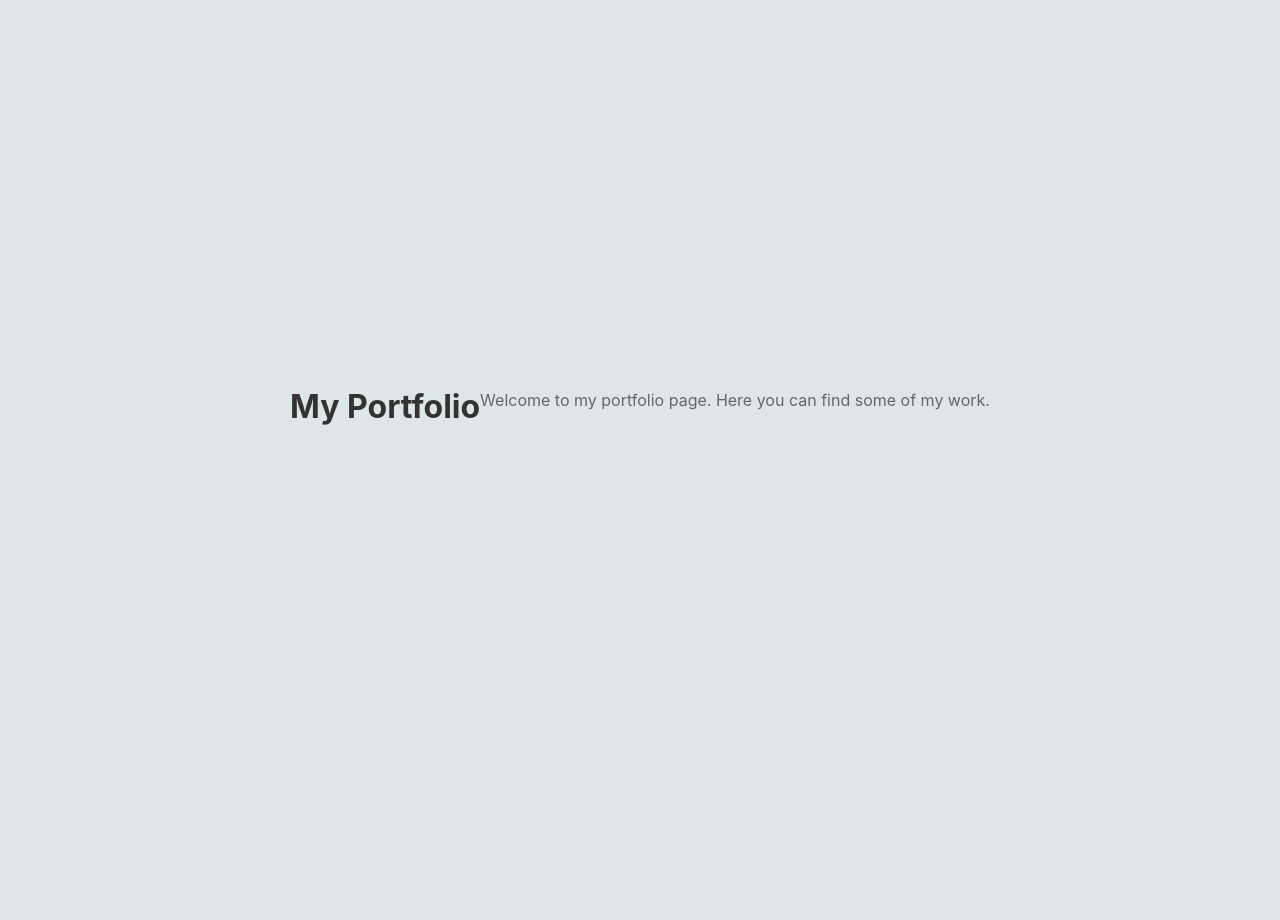
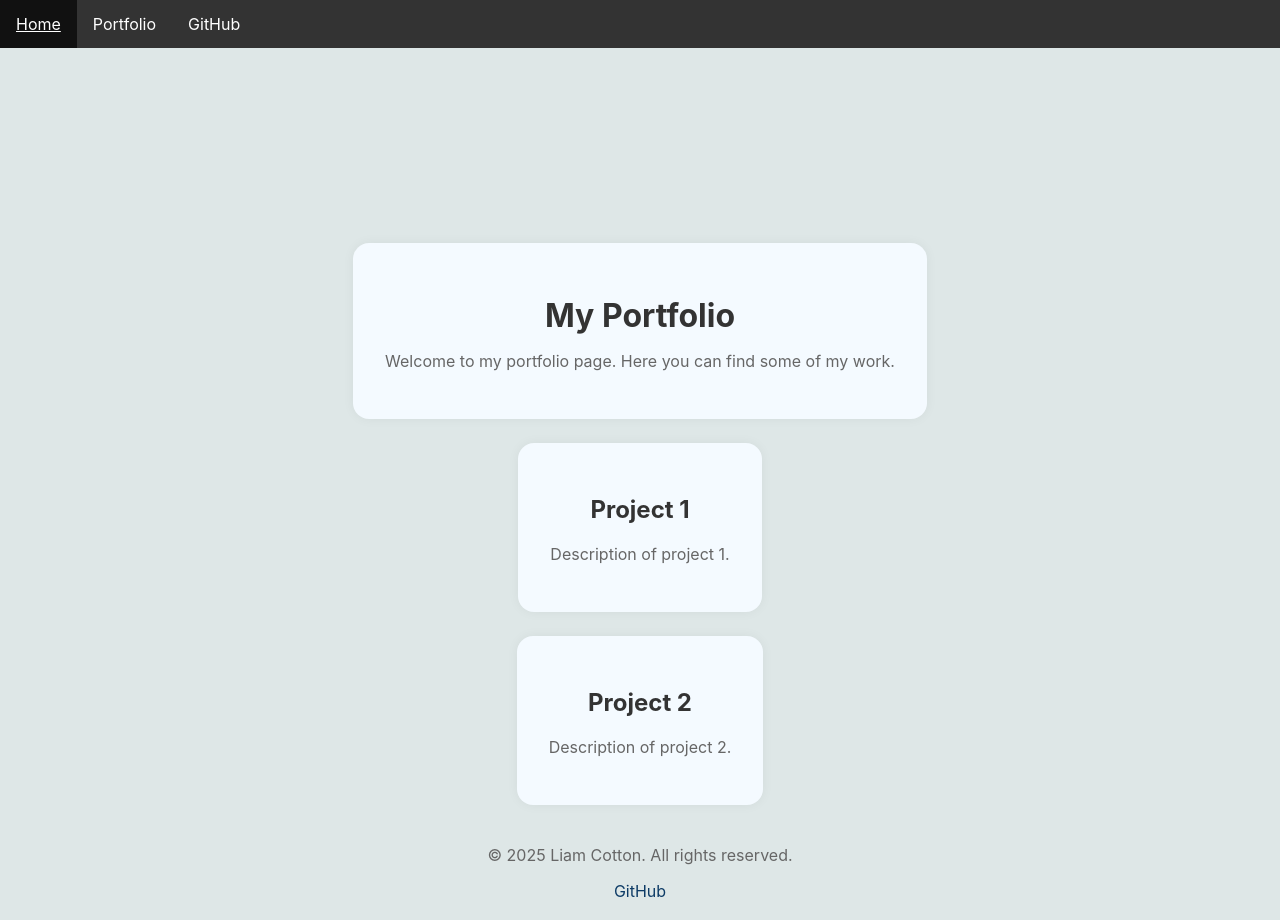
Before and after one commit to liamjcotton/liamjcotton.github.io, a plain HTML site: page portfolio.html in a window 1280 px wide. Before the commit the page ends 800 px from the top, so only its background shows below. Drawn offline with Linux system fonts and the light colour scheme.

Commit message:
done some stuff

```diff
--- a/portfolio.html
+++ b/portfolio.html
@@ -4,10 +4,35 @@
     <meta charset="UTF-8" />
     <title>Portfolio</title>
     <link rel="stylesheet" href="styles.css" />
+    <style>
+        body{
+            padding-top: 7.5rem;
+        }
+    </style>
 </head>
 <body>
-    <h1>My Portfolio</h1>
-    <br />
-    <p>Welcome to my portfolio page. Here you can find some of my work.</p>
+    <nav>
+        <ul>
+            <li><a href="index.html">Home</a></li>
+            <li><a href="portfolio.html">Portfolio</a></li>
+            <li><a href="https://github.com/liamjcotton">GitHub</a></li>
+        </ul>
+    </nav>
+    <div class="container">
+        <h1>My Portfolio</h1>
+        <p>Welcome to my portfolio page. Here you can find some of my work.</p>
+    </div>
+    <div class="project">
+        <h2>Project 1</h2>
+        <p>Description of project 1.</p>
+    </div>
+    <div class="project">
+        <h2>Project 2</h2>
+        <p>Description of project 2.</p>
+    </div>
 </body>
+<footer>
+    <p>© 2025 Liam Cotton. All rights reserved.</p>
+    <p><a href="https://github.com/liamjcotton">GitHub</a></p>
+</footer>
 </html>
--- a/styles.css
+++ b/styles.css
@@ -4,12 +4,21 @@ body {
       background: #DEE7E7;
       color: #333;
       display: flex;
+      flex-direction: column;
       align-items: center;
       justify-content: center;
+      gap: 1.5rem;
       height: 100vh;
       text-align: center;
     }
     .container {
+      padding: 2rem;
+      border-radius: 1rem;
+      box-shadow: 0 0 12px rgba(0, 0, 0, 0.05);
+      background: #F4FAFF;
+      margin-top: 7.5rem;
+    }
+    .project {
       padding: 2rem;
       border-radius: 1rem;
       box-shadow: 0 0 12px rgba(0, 0, 0, 0.05);
@@ -27,3 +36,36 @@ body {
       color: #0D3B66;
       text-decoration: none;
     }
+    a:hover {
+      text-decoration: underline;
+    }
+ul {
+  list-style-type: none;
+  margin: 0;
+  padding: 0;
+  overflow: hidden;
+  background-color: #333;
+}
+
+li {
+  float: left;
+}
+
+li a {
+  display: block;
+  color: white;
+  text-align: center;
+  padding: 14px 16px;
+  text-decoration: none;
+}
+li a:hover {
+  background-color: #111;
+}
+nav {
+  width: 100%;
+  position: fixed;
+  top: 0;
+  left: 0;
+  background-color: #333;
+  z-index: 1000;
+}
```
Also changed, not shown: index.html (+4 -0 lines).
